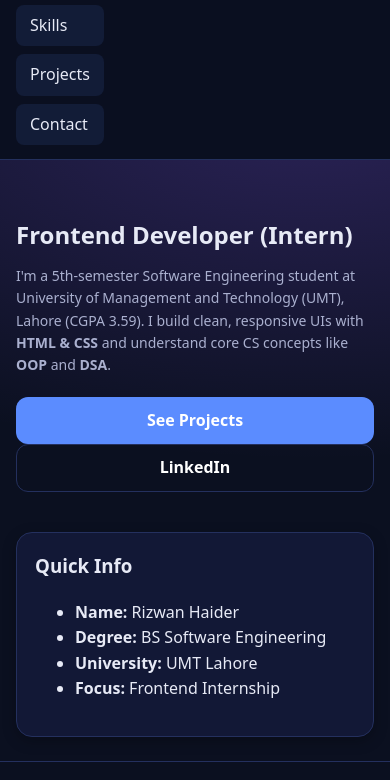
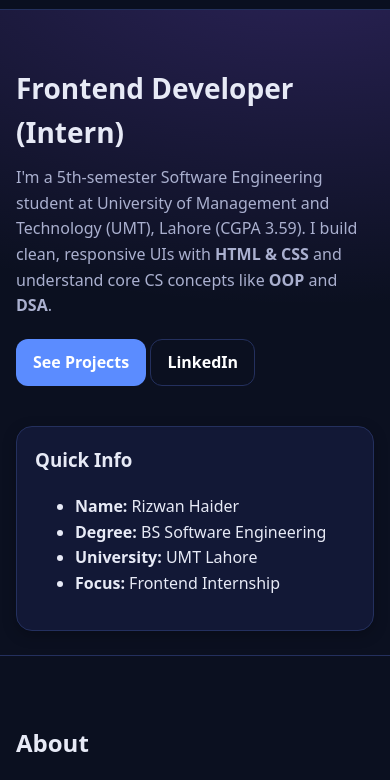
Before and after one commit to rizwanhaiderbloach/portfolio, a plain HTML site: page index.html in a window 390 px wide. Shown: the part 105-885 px from the top of the page. Drawn offline with Linux system fonts and the light colour scheme.

Commit message:
Update styles.css

```diff
--- a/styles.css
+++ b/styles.css
@@ -11,8 +11,7 @@
 *{box-sizing: border-box;}
 html,body{margin:0;padding:0;background:var(--bg);color:var(--text);font-family: system-ui, -apple-system, Segoe UI, Roboto, Ubuntu, Cantarell, Noto Sans, Arial, sans-serif;line-height:1.6;}
 a{color:inherit;text-decoration:none;}
-body {overflow-x:hidden;}
-.container{width:min(1100px, 92%);margin-inline:auto;max-width:100%;padding-left:16px;padding-right:16px;}
+.container{width:min(1100px, 92%);margin-inline:auto;}
 
 .site-header{position:sticky;top:0;background:rgba(11,16,32,0.85);backdrop-filter:saturate(140%) blur(10px);border-bottom:1px solid var(--border);z-index:50;}
 .nav{display:flex;align-items:center;justify-content:space-between;padding:14px 0;flex-wrap:wrap;}
@@ -59,7 +58,7 @@ body {overflow-x:hidden;}
 
 /* Responsive adjustments */
 @media (max-width: 900px) {
-  /* Hero section adjustments */
+  /* Hero section full width */
   .hero-inner {
     grid-template-columns: 1fr;
     gap: 20px;
@@ -70,40 +69,26 @@ body {overflow-x:hidden;}
 
   /* Skills and projects grids - full width cards */
   .skills, .projects {
-    grid-template-columns: 1fr;
+    grid-template-columns: 1fr; /* ek column pe cards */
     gap: 15px;
   }
 
   /* Contact grid - full width for form and card */
   .contact-grid {
-    grid-template-columns: 1fr;
+    grid-template-columns: 1fr; /* ek column */
     gap: 15px;
   }
 
-  /* Navigation adjustments */
-  .nav {
-    flex-direction: column;
-    align-items: flex-start;
-  }
-  .menu {
-    margin-top: 10px;
-  }
-
-  /* Container adjustments for full width and no extra space */
-  .container {
+  /* Container full width for content except nav */
+  .container:not(.nav) {
     width: 100% !important;
     padding-left: 16px;
     padding-right: 16px;
     margin-inline: 0;
   }
+
+  /* Remove horizontal scroll if any */
+  body {
+    overflow-x: hidden;
+  }
 }
-
-/* Ultra mobile (<= 500px) fine-tuning */
-@media (max-width: 500px){
-  .btn, .btn-outline, .btn-sm{width:100%; text-align:center;}
-  .menu{gap:8px;flex-direction:column;}
-  .hero h1{font-size:clamp(24px,5vw,32px);}
-  .hero p{font-size:14px;}
-  .skills .card, .projects .card{padding:12px;}
-  .form input,.form textarea{padding:8px;}
-}
```
